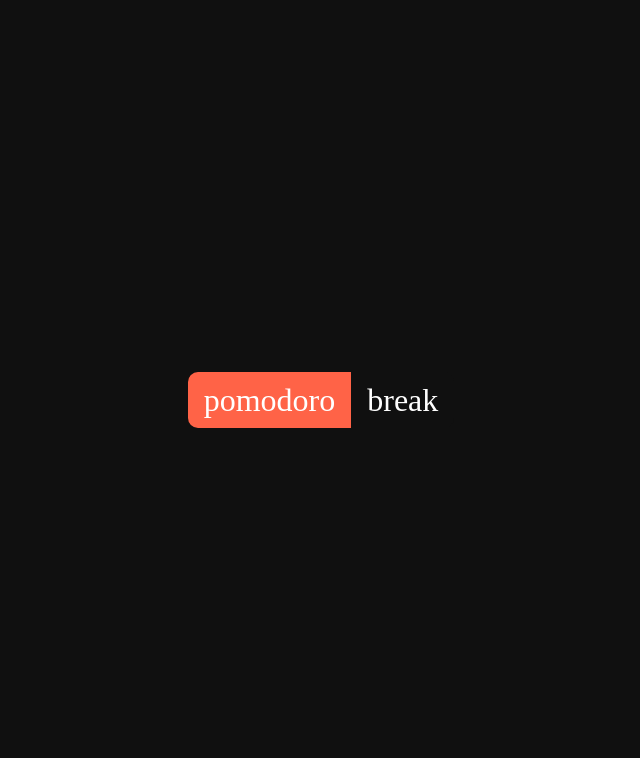
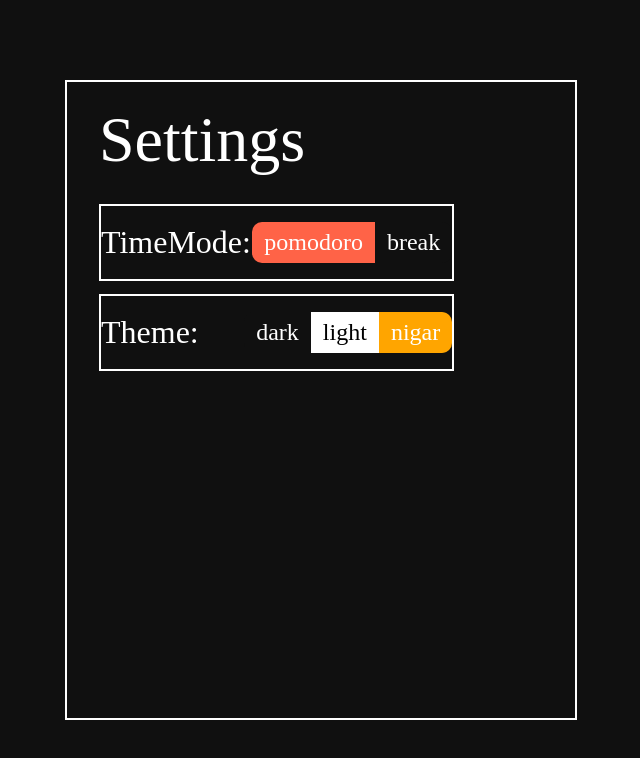
Before and after one commit to clickers331/minidoro, a React (Create React App) app: page /settings in a window 1280 px wide. Shown: the top 758 px of the page, without its empty margins (319-959 px from the left). Built offline with nearby package versions, Linux system fonts and the light colour scheme.

Commit message:
Added the foundation of settings

```diff
--- a/src/components/Page.jsx
+++ /dev/null
@@ -1,26 +0,0 @@
-import React from "react";
-import styled from "styled-components";
-
-const StyledPage = styled.div`
-  width: 100vw;
-  height: ${(props) => props.height};
-  background: ${(props) => props.theme.background};
-  color: ${(props) => props.theme.text};
-  overflow: ${(props) => props.overflow};
-  display: flex;
-  justify-content: center;
-  align-items: center;
-`;
-
-export default function Page(props) {
-  return (
-    <StyledPage overflow={props.overflow} height={props.height}>
-      {props.children}
-    </StyledPage>
-  );
-}
-
-Page.defaultProps = {
-  overflow: "hidden",
-  height: "100vh",
-};
--- a/src/data/config.json
+++ b/src/data/config.json
@@ -1,6 +1,7 @@
 {
   "themes": {
     "dark": {
+      "id": 0,
       "text": "white",
       "background": "#101010",
       "accent": "orange",
@@ -12,7 +13,7 @@
         "fontSizeSmall": ".7rem"
       },
       "animations": {
-        "transitionDuration": "150ms",
+        "transitionDuration": "200ms",
         "button": {
           "hover": "scale(1.1)",
           "onClick": "scale(0.95)"
@@ -20,6 +21,7 @@
       }
     },
     "light": {
+      "id": 1,
       "text": "black",
       "background": "white",
       "accent": "orange",
@@ -31,7 +33,27 @@
         "fontSizeSmall": ".7rem"
       },
       "animations": {
-        "transitionDuration": "150ms",
+        "transitionDuration": "200ms",
+        "button": {
+          "hover": "scale(1.1)",
+          "onClick": "scale(0.95)"
+        }
+      }
+    },
+    "nigar": {
+      "id": 0,
+      "text": "white",
+      "background": "orange",
+      "accent": "orange",
+      "fontFamily": "JetBrains Mono",
+      "borderRadius": "10px",
+      "fontSizes": {
+        "fontSizeLarge": "10rem",
+        "fontSizeRegular": "1rem",
+        "fontSizeSmall": ".7rem"
+      },
+      "animations": {
+        "transitionDuration": "200ms",
         "button": {
           "hover": "scale(1.1)",
           "onClick": "scale(0.95)"
--- /dev/null
+++ b/src/libs/Page.js
@@ -0,0 +1,105 @@
+import styled from "styled-components";
+import { xs, s, m, l, xl } from "./screenSizes";
+
+const Button = styled.button`
+  font-family: ${({ theme }) => theme.fontFamily};
+  font-size: 1.5rem;
+  cursor: pointer;
+  transition-duration: ${({ theme }) =>
+    theme.animations.transitionDuration};
+  padding: 0.3em 0.5em;
+  border: none;
+  border-radius: ${({ theme }) => theme.borderRadius};
+  background: ${({ theme }) => theme.background};
+  color: ${({ theme }) => theme.text};
+`;
+
+const SelectorButton = styled(Button)`
+  &:nth-of-type(1) {
+    border-bottom-right-radius: 0;
+    border-top-right-radius: 0;
+    border-bottom-left-radius: ${({ theme }) => theme.borderRadius};
+    border-top-left-radius: ${({ theme }) => theme.borderRadius};
+  }
+  &:nth-last-of-type(1) {
+    border-bottom-left-radius: 0;
+    border-top-left-radius: 0;
+    border-bottom-right-radius: ${({ theme }) => theme.borderRadius};
+    border-top-right-radius: ${({ theme }) => theme.borderRadius};
+  }
+  border-radius: 0;
+  background-color: ${({ backgroundColor }) => backgroundColor};
+  color: ${({ text }) => text};
+`;
+
+const TimeModeSelectorButton = styled(SelectorButton)`
+  background: ${({ isCurrentTimeMode, theme }) =>
+    isCurrentTimeMode ? theme.accent : theme.background};
+`;
+
+const SettingsRow = styled.div`
+  display: flex;
+  flex-direction: row;
+  align-items: center;
+  justify-content: space-between;
+  width: 80%;
+  border: white solid 2px;
+  @media ${s} {
+    width: 100%;
+  }
+`;
+
+const Page = styled.div`
+  transition-duration: ${(props) =>
+    props.theme.animations.transitionDuration};
+  width: 100vw;
+  font-family: ${(props) => props.theme.fontFamily};
+  height: ${(props) => props.height};
+  background: ${(props) => props.theme.background};
+  color: ${(props) => props.theme.text};
+  overflow: ${(props) => props.overflow};
+  display: flex;
+  flex-direction: column;
+  justify-content: center;
+  align-items: center;
+`;
+
+const PageTitle = styled.h1`
+  font-size: 4rem;
+`;
+
+const SettingsText = styled.p`
+  font-size: 2rem;
+`;
+
+const Container = styled.div`
+  box-sizing: border-box;
+  display: flex;
+  flex-direction: column;
+  width: 40%;
+  height: 80%;
+  padding: 0 2rem;
+  border: white solid 2px;
+  & * {
+    margin: 0.4em 0;
+  }
+  @media ${l} {
+    width: 70%;
+  }
+`;
+
+Page.defaultProps = {
+  overflow: "hidden",
+  height: "100vh",
+};
+
+export {
+  Page,
+  PageTitle,
+  Button,
+  SelectorButton,
+  TimeModeSelectorButton,
+  SettingsRow,
+  SettingsText,
+  Container,
+};
--- /dev/null
+++ b/src/libs/screenSizes.js
@@ -0,0 +1,11 @@
+const screenSizes = {
+  xs: "(max-width:480px)",
+  s: "(max-width:768px)",
+  m: "(max-width:1024px)",
+  l: "(max-width:1200px)",
+  xl: "(max-width:768px)",
+};
+
+const { xs, s, m, l, xl } = screenSizes;
+
+export { xs, s, m, l, xl };
--- a/src/pages/MainPage.js
+++ b/src/pages/MainPage.js
@@ -1,5 +1,5 @@
 import TimerDisplay from "../components/TimerDisplay";
-import Page from "../components/Page";
+import { Page } from "../libs/Page";
 import React from "react";
 
 export default function MainPage() {
--- a/src/pages/Settings.js
+++ b/src/pages/Settings.js
@@ -1,43 +1,23 @@
 import React, { useState } from "react";
-import { useLocation } from "react-router-dom";
 import { useContext } from "react/cjs/react.development";
-import styled from "styled-components";
-import Page from "../components/Page";
+import {
+  Page,
+  PageTitle,
+  Button,
+  SelectorButton,
+  SettingsText,
+  TimeModeSelectorButton,
+  SettingsRow,
+  Container,
+} from "../libs/Page";
+
 import { ConfigContext } from "../context/configContext";
-
-const Button = styled.button`
-  font-family: ${({ theme }) => theme.fontFamily};
-  font-size: 2rem;
-  cursor: pointer;
-  transition-duration: ${({ theme }) =>
-    theme.animations.transitionDuration};
-  padding: 0.3em 0.5em;
-  border: none;
-  border-radius: ${({ theme }) => theme.borderRadius};
-  background: ${({ theme }) => theme.background};
-  color: ${({ theme }) => theme.text};
-`;
-
-const ButtonSelector = styled(Button)`
-  &:nth-of-type(1) {
-    border-bottom-right-radius: 0;
-    border-top-right-radius: 0;
-  }
-  &:nth-last-of-type(1) {
-    border-bottom-left-radius: 0;
-    border-top-left-radius: 0;
-  }
-`;
-
-const TimeModeSelectorButton = styled(ButtonSelector)`
-  background: ${({ isCurrentTimeMode, theme }) =>
-    isCurrentTimeMode ? theme.accent : theme.background};
-`;
 
 export default function Settings(props) {
   const { config, setConfig } = useContext(ConfigContext);
   const [settings, setSettings] = useState(config);
   const timeModes = config.configData.timeModes;
+  const themes = config.configData.themes;
   console.log(config.currentTimeMode);
 
   const handleTimeModeChange = (timeModeName) => {
@@ -49,11 +29,25 @@ export default function Settings(props) {
     });
   };
 
+  const handleThemeChange = (themeName) => {
+    setConfig((prevConfig) => {
+      return {
+        ...prevConfig,
+        currentTheme: config.configData.themes[themeName],
+      };
+    });
+  };
+
   return (
-    <Page>
+    <Page column={true}>
+      <Container>
+        <PageTitle>Settings</PageTitle>
+        <SettingsRow>
+          <SettingsText>TimeMode:</SettingsText>
+          <div>
             {Object.keys(timeModes).map((key) => (
               <TimeModeSelectorButton
-          key={timeModes[key].id}
+                key={key}
                 onClick={() => handleTimeModeChange(key)}
                 isCurrentTimeMode={
                   config.currentTimeMode.id === timeModes[key].id
@@ -62,6 +56,24 @@ export default function Settings(props) {
                 {key}
               </TimeModeSelectorButton>
             ))}
+          </div>
+        </SettingsRow>
+        <SettingsRow>
+          <SettingsText>Theme:</SettingsText>
+          <div>
+            {Object.keys(themes).map((key) => (
+              <SelectorButton
+                key={key}
+                onClick={() => handleThemeChange(key)}
+                backgroundColor={themes[key].background}
+                text={themes[key].text}
+              >
+                {key}
+              </SelectorButton>
+            ))}
+          </div>
+        </SettingsRow>
+      </Container>
     </Page>
   );
 }
--- a/src/styles/index.css
+++ b/src/styles/index.css
@@ -132,3 +132,14 @@ table {
   border-collapse: collapse;
   border-spacing: 0;
 }
+
+@media all and (max-width: 910px) {
+  :root {
+    font-size: 12px;
+  }
+}
+@media all and (max-width: 900px) {
+  :root {
+    font-size: 12px;
+  }
+}
```
Lines whose indentation alone changed are shown as unchanged.
